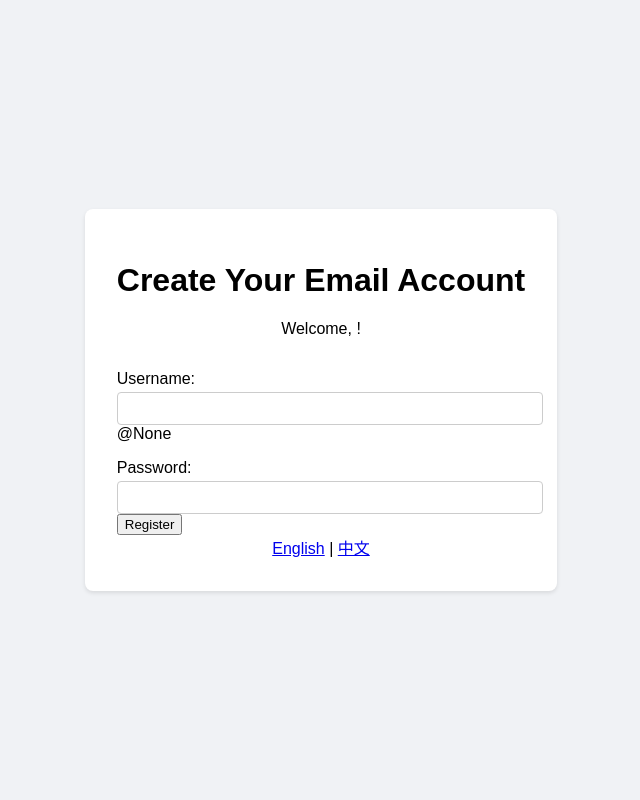
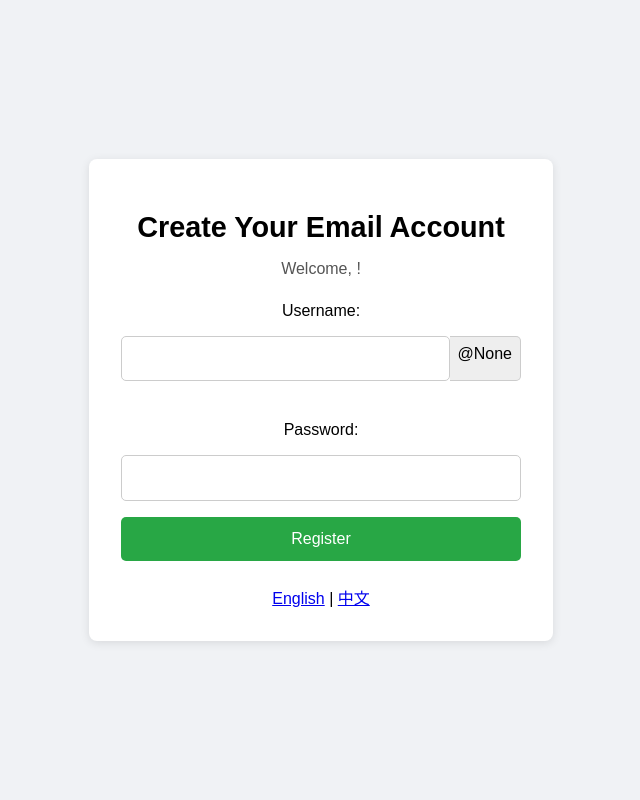
Before and after one commit to atYuguo/xiatoumailreg, a FastAPI app: page / in a window 1280 px wide. Shown: the whole page, without its empty margins (319-959 px from the left). Run offline with FastAPI, Linux system fonts and the light colour scheme; the visitor is signed in with stand-in values (Sample User, id 1).

Commit message:
More translations and better layout.

```diff
--- a/main.py
+++ b/main.py
@@ -38,6 +38,35 @@ templates = Jinja2Templates(directory="templates")
 SUPPORTED_LANGUAGES = ["en", "zh"]
 DEFAULT_LANGUAGE = "en"
 
+TRANSLATIONS = {
+    "en": {
+        "Could not retrieve your user information. Please try again later.": "Could not retrieve your user information. Please try again later.",
+        "This name is forbidden, please choose another name.": "This name is forbidden, please choose another name.",
+        "This name is not available, please choose another name.": "This name is not available, please choose another name.",
+        "You have already registered an account.": "You have already registered an account.",
+        "Something went wrong, please try again later.": "Something went wrong, please try again later.",
+        "Username must be at least 3 characters long.": "Username must be at least 3 characters long.",
+        "Password must be at least 8 characters long.": "Password must be at least 8 characters long.",
+        "Username must start with a letter and can only contain letters, numbers,<br>and the characters: . - _": "Username must start with a letter and can only contain letters, numbers,<br>and the characters: . - _",
+        "Username cannot be empty.": "Username cannot be empty.",
+        "This name is available!": "This name is available!",
+        "Account created successfully! Login at {WEBMAIL_URL}": "Account created successfully! Login at {WEBMAIL_URL}"
+    },
+    "zh": {
+        "Could not retrieve your user information. Please try again later.": "无法获取您的用户信息。请稍后再试。",
+        "This name is forbidden, please choose another name.": "此名称被禁止使用，请选择其他名称。",
+        "This name is not available, please choose another name.": "此名称不可用，请选择其他名称。",
+        "You have already registered an account.": "您已经注册了一个帐户。",
+        "Something went wrong, please try again later.": "出错了，请稍后再试。",
+        "Username must be at least 3 characters long.": "用户名必须至少为 3 个字符长。",
+        "Password must be at least 8 characters long.": "密码必须至少为 8 个字符长。",
+        "Username must start with a letter and can only contain letters, numbers,<br>and the characters: . - _": "用户名必须以字母开头，只能包含字母、数字,<br>和以下字符: . - _",
+        "Username cannot be empty.": "用户名不能为空。",
+        "This name is available!": "这个名字可用！",
+        "Account created successfully! Login at {WEBMAIL_URL}": "帐户创建成功！在 {WEBMAIL_URL} 登录"
+    }
+}
+
 def get_locale(request: Request):
     lang = request.query_params.get('lang')
     if lang in SUPPORTED_LANGUAGES:
@@ -55,6 +84,10 @@ def get_locale(request: Request):
 def get_template(request: Request, name: str):
     locale = get_locale(request)
     return f"{locale}/{name}"
+
+def _(request: Request, text: str, **kwargs):
+    locale = get_locale(request)
+    return TRANSLATIONS.get(locale, TRANSLATIONS[DEFAULT_LANGUAGE]).get(text, text).format(**kwargs)
 
 # --- Logging ---
 logging.basicConfig(level=logging.INFO, format='%(asctime)s - %(levelname)s - %(message)s')
@@ -189,7 +222,7 @@ async def callback(request: Request, code: str):
         user_response.raise_for_status()
     except requests.exceptions.RequestException as e:
         logger.error(f"Error getting user info from Mastodon: {e}")
-        return templates.TemplateResponse(get_template(request, "error.html"), {"request": request, "error_message": "Could not retrieve your user information. Please try again later."})
+        return templates.TemplateResponse(get_template(request, "error.html"), {"request": request, "error_message": _(request, "Could not retrieve your user information. Please try again later.")})
 
     user_data = user_response.json()
     request.session["user"] = user_data
@@ -202,7 +235,7 @@ async def register(request: Request, username: str = Form(...), password: str =
         return RedirectResponse("/login")
 
     # --- Username and Password Validation ---
-    error_message = validate_user_input(username, password)
+    error_message = validate_user_input(request, username, password)
     if error_message:
         return render_register_error(request, user, error_message)
 
@@ -211,16 +244,16 @@ async def register(request: Request, username: str = Form(...), password: str =
     # Tier 1: Forbidden Names
     forbidden_names = load_json(FORBIDDEN_NAMES_FILE)
     if clean_username in forbidden_names or any(f.startswith(clean_username) for f in forbidden_names) or any(f.endswith(clean_username) for f in forbidden_names):
-        return render_register_error(request, user, "This name is forbidden, please choose another name.")
+        return render_register_error(request, user, _(request, "This name is forbidden, please choose another name."))
 
     # Tier 2: Availability Check
     reglist = load_json(REGISTRATION_LIST_FILE)
     if any(reg["email"].startswith(f"{clean_username}@") for reg in reglist["registrations"]):
-        return render_register_error(request, user, "This name is not available, please choose another name.")
+        return render_register_error(request, user, _(request, "This name is not available, please choose another name."))
 
     # Check if user has already registered
     if any(reg["mastodon_id"] == user["id"] for reg in reglist["registrations"]):
-        return render_register_error(request, user, "You have already registered an account.")
+        return render_register_error(request, user, _(request, "You have already registered an account."))
 
     # --- Mailu API Integration ---
     email = f"{clean_username}@{DOMAIN}"
@@ -240,7 +273,7 @@ async def register(request: Request, username: str = Form(...), password: str =
         response.raise_for_status()
     except requests.exceptions.RequestException as e:
         logger.error(f"Mailu API error when creating account for {clean_username}: {e}")
-        return render_register_error(request, user, "Something went wrong, please try again later.")
+        return render_register_error(request, user, _(request, "Something went wrong, please try again later."))
 
     # Update registration list
     reglist["registrations"].append({
@@ -251,7 +284,7 @@ async def register(request: Request, username: str = Form(...), password: str =
     save_json(REGISTRATION_LIST_FILE, reglist)
     logger.info(f"Successfully registered {email} for Mastodon user {user['id']}")
 
-    request.session["success_message"] = f"Account created successfully! Login at {WEBMAIL_URL}"
+    request.session["success_message"] = _(request, "Account created successfully! Login at {WEBMAIL_URL}", WEBMAIL_URL=WEBMAIL_URL)
     return RedirectResponse("/", status_code=303)
 
 @app.get("/logout")
@@ -265,35 +298,35 @@ async def validate_username(request: Request):
     data = await request.json()
     username = data.get("username", "")
 
-    error_message = validate_user_input(username, "a_valid_password") # Password validation is not needed here
+    error_message = validate_user_input(request, username, "a_valid_password") # Password validation is not needed here
     if error_message and "Username" in error_message:
-        return {"valid": False, "message": error_message}
+        return {"valid": False, "message": _(request, error_message)}
 
     clean_username = username.strip().lower()
 
     # Tier 1: Forbidden Names
     forbidden_names = load_json(FORBIDDEN_NAMES_FILE)
     if not clean_username:
-        return {"valid": False, "message": "Username cannot be empty."}
+        return {"valid": False, "message": _(request, "Username cannot be empty.")}
 
     if clean_username in forbidden_names or any(f.startswith(clean_username) for f in forbidden_names) or any(f.endswith(clean_username) for f in forbidden_names):
-        return {"valid": False, "message": "This name is forbidden, please choose another name."}
+        return {"valid": False, "message": _(request, "This name is forbidden, please choose another name.")}
 
     # Tier 2: Availability Check
     reglist = load_json(REGISTRATION_LIST_FILE)
     if any(reg["email"].startswith(f"{clean_username}@") for reg in reglist["registrations"]):
-        return {"valid": False, "message": "This name is not available, please choose another name."}
+        return {"valid": False, "message": _(request, "This name is not available, please choose another name.")}
 
-    return {"valid": True, "message": "This name is available!"}
+    return {"valid": True, "message": _(request, "This name is available!")}
 
 
-def validate_user_input(username, password):
+def validate_user_input(request: Request, username, password):
     if len(username) < 3:
-        return "Username must be at least 3 characters long."
+        return _(request, "Username must be at least 3 characters long.")
     if len(password) < 8:
-        return "Password must be at least 8 characters long."
+        return _(request, "Password must be at least 8 characters long.")
     if not re.match(r"^[a-zA-Z][a-zA-Z0-9_.-]*$", username):
-        return "Username must start with a letter and can only contain letters, numbers,<br>and the characters: . - _"
+        return _(request, "Username must start with a letter and can only contain letters, numbers,<br>and the characters: . - _")
     return None
 
 @app.get("/health")
--- a/static/style.css
+++ b/static/style.css
@@ -1,57 +1,111 @@
 body {
     font-family: sans-serif;
-    background-color: #f0f2f5;
     display: flex;
     justify-content: center;
     align-items: center;
-    height: 100vh;
+    min-height: 100vh;
+    background-color: #f0f2f5;
     margin: 0;
 }
 
 .container {
-    background-color: white;
+    background: white;
     padding: 2rem;
     border-radius: 8px;
-    box-shadow: 0 2px 4px rgba(0, 0, 0, 0.1);
+    box-shadow: 0 2px 10px rgba(0, 0, 0, 0.1);
     text-align: center;
+    max-width: 400px;
+    width: 90%;
+}
+
+h1 {
+    font-size: 1.8rem;
+    margin-bottom: 1rem;
+}
+
+p {
+    font-size: 1rem;
+    color: #555;
+    margin-bottom: 1.5rem;
 }
 
 .button {
     display: inline-block;
-    background-color: #2185d0;
+    padding: 0.8rem 1.5rem;
+    background-color: #007bff;
     color: white;
-    padding: 10px 20px;
+    text-decoration: none;
     border-radius: 5px;
-    text-decoration: none;
-    font-weight: bold;
-    margin-top: 1rem;
+    transition: background-color 0.3s;
+}
+
+.button:hover {
+    background-color: #0056b3;
 }
 
 form {
-    margin-top: 1.5rem;
     display: flex;
     flex-direction: column;
-    align-items: flex-start;
+    gap: 1rem;
 }
 
-label {
-    margin-top: 0.5rem;
+.input-group {
+    display: flex;
 }
 
-input {
+.input-group input {
+    flex-grow: 1;
+    border-top-right-radius: 0;
+    border-bottom-right-radius: 0;
+}
+
+.input-group span {
+    background: #eee;
+    border: 1px solid #ccc;
+    border-left: none;
     padding: 0.5rem;
-    margin-top: 0.25rem;
+    border-top-right-radius: 5px;
+    border-bottom-right-radius: 5px;
+}
+
+input[type="text"],
+input[type="password"] {
+    padding: 0.8rem;
     border: 1px solid #ccc;
-    border-radius: 4px;
-    width: 100%;
+    border-radius: 5px;
+    font-size: 1rem;
+}
+
+button[type="submit"] {
+    padding: 0.8rem;
+    background-color: #28a745;
+    color: white;
+    border: none;
+    border-radius: 5px;
+    cursor: pointer;
+    transition: background-color 0.3s;
+    font-size: 1rem;
+}
+
+button[type="submit"]:hover {
+    background-color: #218838;
+}
+
+.error {
+    color: #dc3545;
+    margin-bottom: 1rem;
+}
+
+.success {
+    color: #28a745;
+    margin-bottom: 1rem;
+}
+
+.language-switcher {
+    margin-top: 1.5rem;
 }
 
 #username-validation-message {
     margin-top: 0.5rem;
     font-size: 0.9rem;
 }
-
-.error {
-    color: red !important;
-    margin-top: 1rem;
-}
--- a/templates/en/register.html
+++ b/templates/en/register.html
@@ -18,7 +18,10 @@
         <form action="/register" method="post">
             <input type="hidden" name="csrf_token" value="{{ csrf_token }}">
             <label for="username">Username:</label>
-            <input type="text" id="username" name="username" required> @{{ DOMAIN }}
+            <div class="input-group">
+                <input type="text" id="username" name="username" required>
+                <span>@{{ DOMAIN }}</span>
+            </div>
             <div id="username-validation-message"></div>
 
             <label for="password">Password:</label>
@@ -54,5 +57,33 @@
             }
         });
     </script>
+    <script>
+        document.getElementById('username').addEventListener('input', function() {
+            const username = this.value;
+            const messageElement = document.getElementById('username-validation-message');
+
+            if (username.length > 2) {
+                fetch('/validate-username', {
+                    method: 'POST',
+                    headers: {
+                        'Content-Type': 'application/json'
+                    },
+                    body: JSON.stringify({ username: username })
+                })
+                .then(response => response.json())
+                .then(data => {
+                    if (data.valid) {
+                        messageElement.textContent = data.message;
+                        messageElement.className = 'success';
+                    } else {
+                        messageElement.textContent = data.message;
+                        messageElement.className = 'error';
+                    }
+                });
+            } else {
+                messageElement.textContent = '';
+            }
+        });
+    </script>
 </body>
 </html>
```
Also changed, not shown: templates/zh/register.html (+29 -0 lines).
